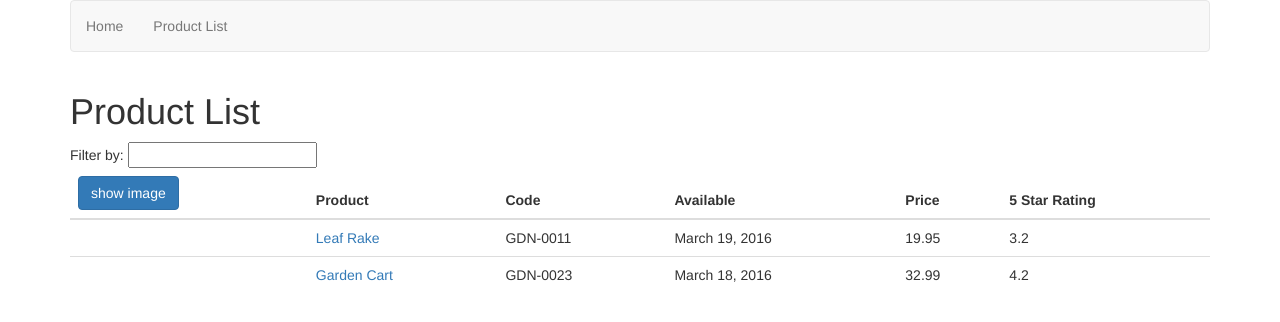
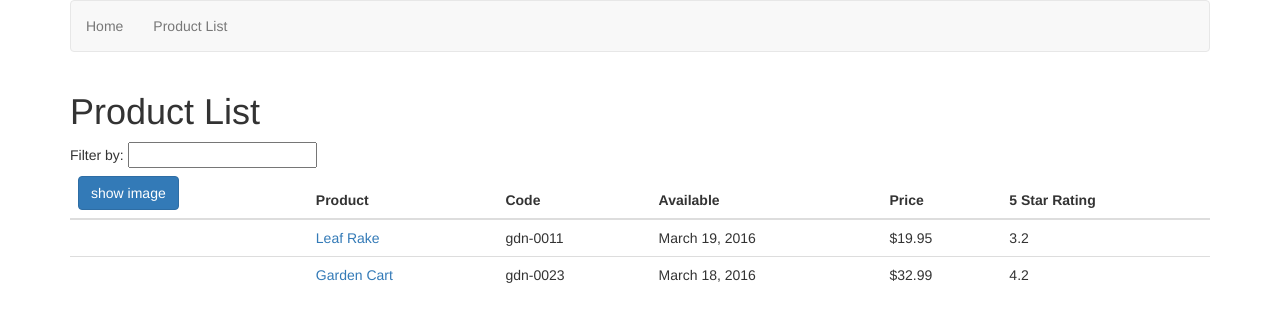
Before and after one commit to HarryWang74/learning-angular2, an Angular app: page /products in a window 1280 px wide. Shown: the top 322 px of the page. Built offline with nearby package versions, Linux system fonts and the light colour scheme.

Commit message:
add angular pipe

```diff
--- a/src/app/product/product-list/product-list.component.html
+++ b/src/app/product/product-list/product-list.component.html
@@ -29,9 +29,9 @@
                             {{ product.productName }}
                             </a>
                         </td>
-                        <td>{{ product.productCode }}</td>
+                        <td>{{ product.productCode | lowercase }}</td>
                         <td>{{ product.releaseDate }}</td>
-                        <td>{{ product.price }}</td>
+                        <td>{{ product.price | currency: 'USD':true: '1.2-2'}}</td>
                         <td>{{ product.starRating }}</td>
                     </tr>
                 </tbody>
```
